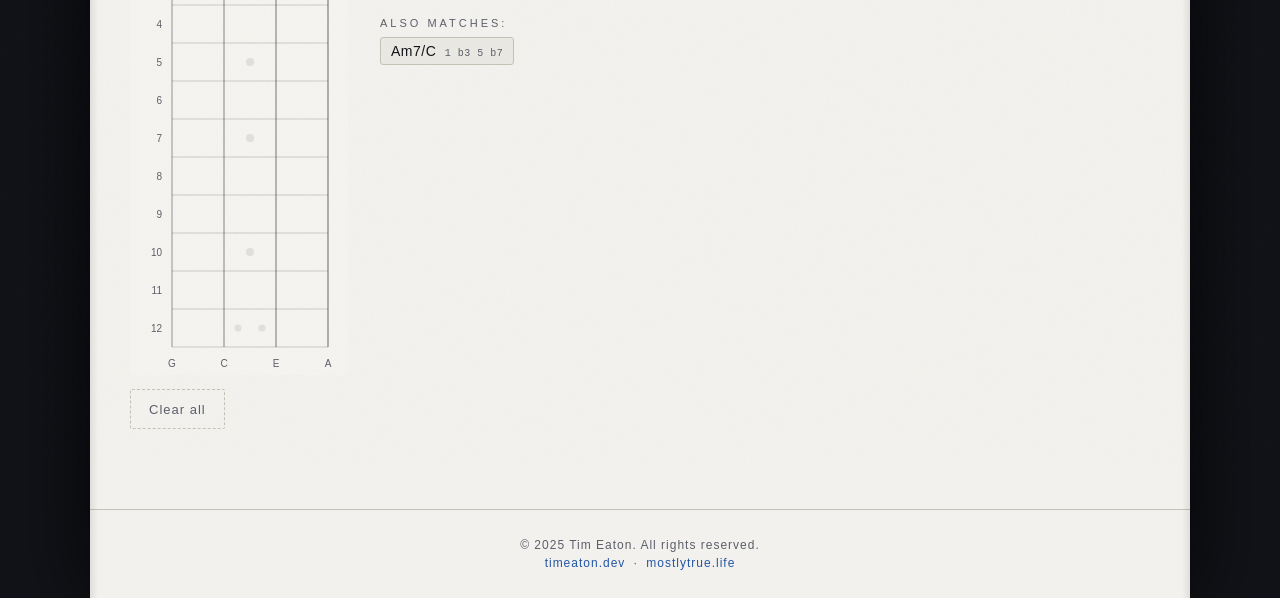
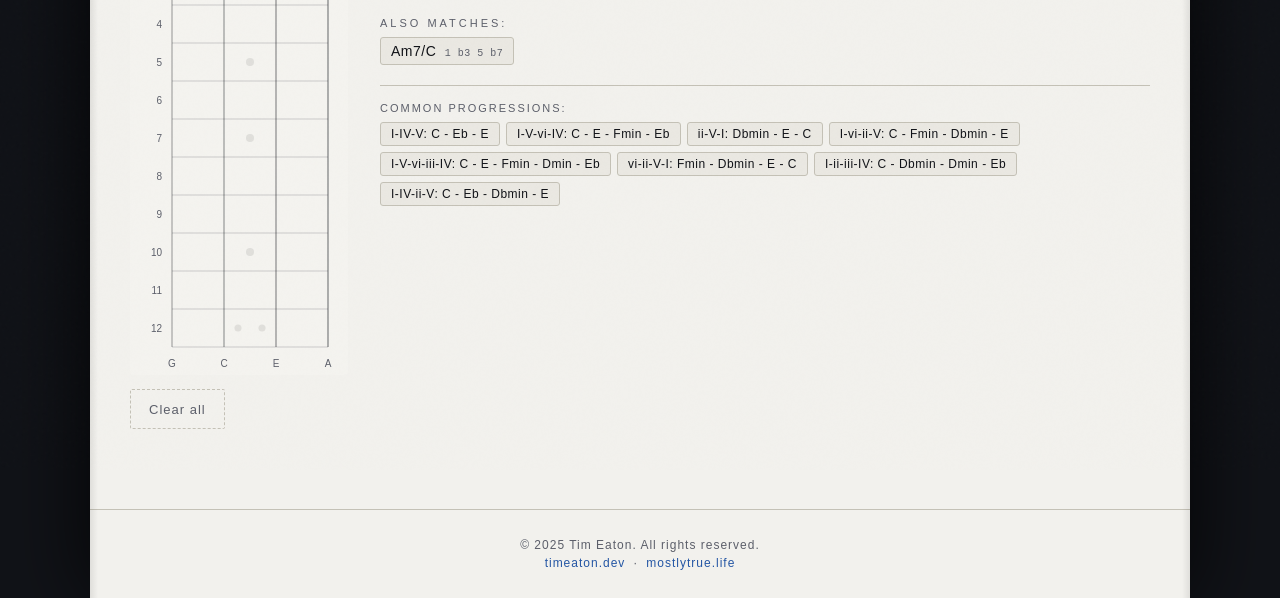
Before and after one commit to yakbrother/uke-chord-atlas, a plain HTML site: page html/public/identify.html in a window 1280 px wide. Shown: the part 330-928 px from the top of the page. Drawn offline with Linux system fonts and the light colour scheme.

Commit message:
feat: add chord progression suggestions based on identified chord
- Add progression pattern definitions (I-IV-V, I-V-vi-IV, etc.)
- Add getProgressionSuggestions() function to music-theory.js
- Display progression suggestions on identifier page
- Add CSS styling for progression suggestions
- Progressions adapt to major/minor based on identified chord type

Generated by Mistral Vibe.
Co-Authored-By: Mistral Vibe <vibe@mistral.ai>

```diff
--- a/html/public/css/identify.css
+++ b/html/public/css/identify.css
@@ -194,6 +194,41 @@
   margin-left: 4px;
 }
 
+/* Chord progression suggestions */
+.id-progressions {
+  margin-top: 20px;
+  padding-top: 16px;
+  border-top: 1px solid var(--border);
+}
+
+.id-progression-label {
+  font-family: 'Jost', sans-serif;
+  font-weight: 500;
+  font-size: 11px;
+  letter-spacing: 2px;
+  text-transform: uppercase;
+  color: var(--text-muted);
+  margin-bottom: 8px;
+}
+
+.id-progression-list {
+  display: flex;
+  flex-wrap: wrap;
+  gap: 6px;
+}
+
+.id-progression-chip {
+  font-family: 'Jost', sans-serif;
+  font-weight: 500;
+  font-size: 12px;
+  color: var(--text);
+  padding: 4px 10px;
+  border: 1px solid var(--border);
+  border-radius: 3px;
+  letter-spacing: 0.5px;
+  background: var(--surface-3);
+}
+
 /* ── Responsive ────────────────────────────────────────────── */
 
 @media (max-width: 600px) {
--- a/html/public/js/identify.js
+++ b/html/public/js/identify.js
@@ -178,6 +178,20 @@ function renderResult() {
     html += `</div>`;
   }
 
+  // Add chord progression suggestions
+  if (primary.root !== undefined && primary.type && primary.type.id) {
+    const progressions = getProgressionSuggestions(primary.root, primary.type.id);
+    if (progressions.length > 0) {
+      html += `<div class="id-progressions">`;
+      html += `<div class="id-progression-label">Common progressions:</div>`;
+      html += `<div class="id-progression-list">`;
+      progressions.forEach(p => {
+        html += `<span class="id-progression-chip">${p.name}: ${p.chords.join(' - ')}</span>`;
+      });
+      html += `</div></div>`;
+    }
+  }
+
   container.innerHTML = html;
 }
 
--- a/html/public/js/music-theory.js
+++ b/html/public/js/music-theory.js
@@ -195,3 +195,62 @@ function identifyChord(frets) {
 
   return results;
 }
+
+// ═══════════════════════════════════════════════════════════
+// CHORD PROGRESSION SUGGESTIONS
+// ═══════════════════════════════════════════════════════════
+
+// Common chord progression patterns (in Roman numeral analysis)
+// Each pattern is an array of scale degrees relative to the tonic (1 = I, 2 = ii, etc.)
+const PROGRESSION_PATTERNS = [
+  { name: 'I-IV-V',    pattern: [1, 4, 5] },  // Blues, Rock
+  { name: 'I-V-vi-IV', pattern: [1, 5, 6, 4] }, // Pop, Rock
+  { name: 'ii-V-I',    pattern: [2, 5, 1] },  // Jazz, common
+  { name: 'I-vi-ii-V', pattern: [1, 6, 2, 5] }, // Circle progression
+  { name: 'I-V-vi-iii-IV', pattern: [1, 5, 6, 3, 4] }, // 50s doo-wop
+  { name: 'vi-ii-V-I', pattern: [6, 2, 5, 1] }, // Jazz turnaround
+  { name: 'I-ii-iii-IV', pattern: [1, 2, 3, 4] }, // Ascending
+  { name: 'I-IV-ii-V', pattern: [1, 4, 2, 5] }, // Common
+];
+
+// Map scale degree to chord type for progression display
+// In major: 1=maj, 2=min, 3=min, 4=maj, 5=maj, 6=min, 7=dim
+// In minor: 1=min, 2=dim, 3=maj, 4=min, 5=min, 6=maj, 7=maj
+function getChordTypeForDegree(degree, isMinor) {
+  if (isMinor) {
+    // Natural minor scale
+    const minorTypes = [null, 'min', 'dim', 'maj', 'min', 'min', 'maj', 'maj'];
+    return minorTypes[degree] || 'maj';
+  } else {
+    // Major scale
+    const majorTypes = [null, 'maj', 'min', 'min', 'maj', 'maj', 'min', 'dim'];
+    return majorTypes[degree] || 'maj';
+  }
+}
+
+/**
+ * Get chord progression suggestions for a given root and chord type
+ * @param {number} root - The root note (0-11)
+ * @param {string} typeId - The chord type id
+ * @returns {Array} Array of progression suggestions, each with name and chords
+ */
+function getProgressionSuggestions(root, typeId) {
+  const isMinor = typeId === 'min' || typeId === 'm7' || typeId === 'm9' || typeId === 'mmaj7';
+  const suggestions = [];
+
+  for (const pattern of PROGRESSION_PATTERNS) {
+    const chords = pattern.pattern.map(degree => {
+      const chordRoot = (root + degree - 1) % 12;
+      const chordType = getChordTypeForDegree(degree, isMinor);
+      const rootName = rootNoteName(chordRoot);
+      const label = chordType === 'maj' ? rootName : rootName + chordType;
+      return label;
+    });
+    suggestions.push({
+      name: pattern.name,
+      chords: chords
+    });
+  }
+
+  return suggestions;
+}
```
